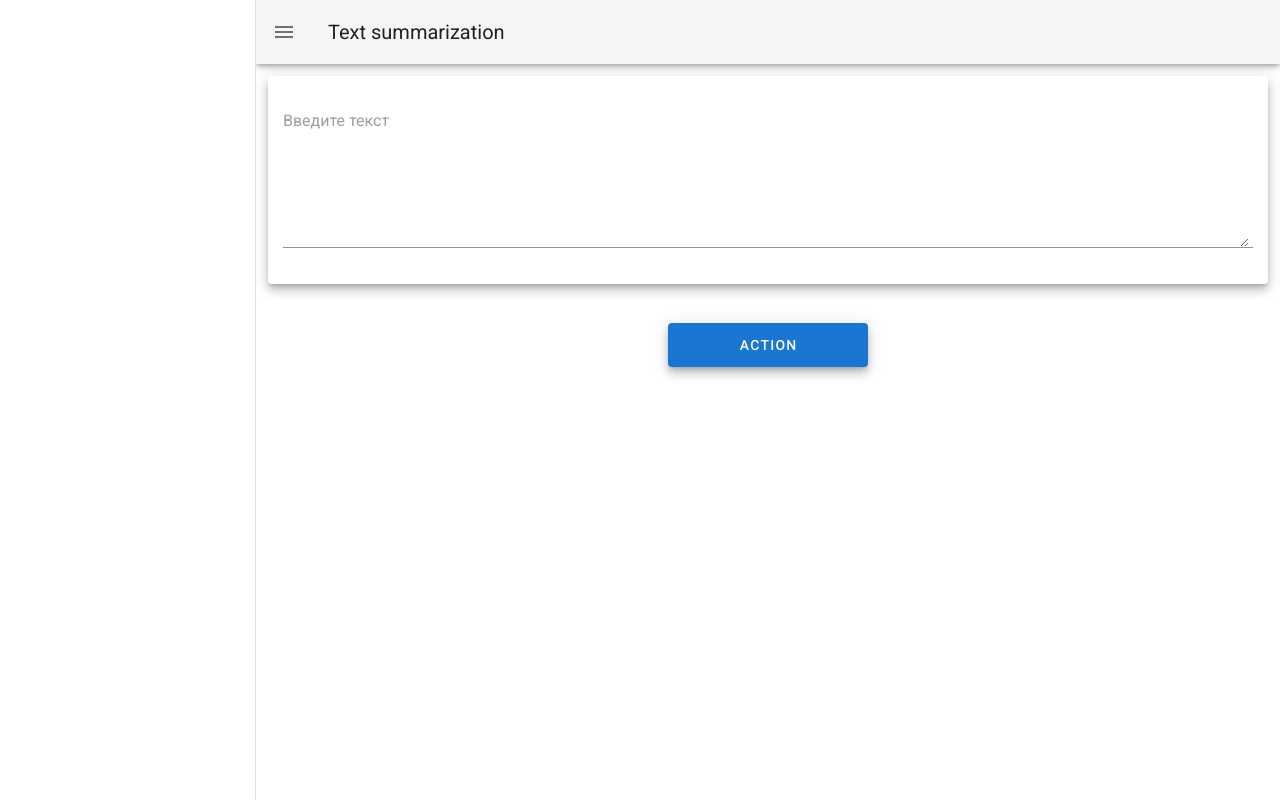
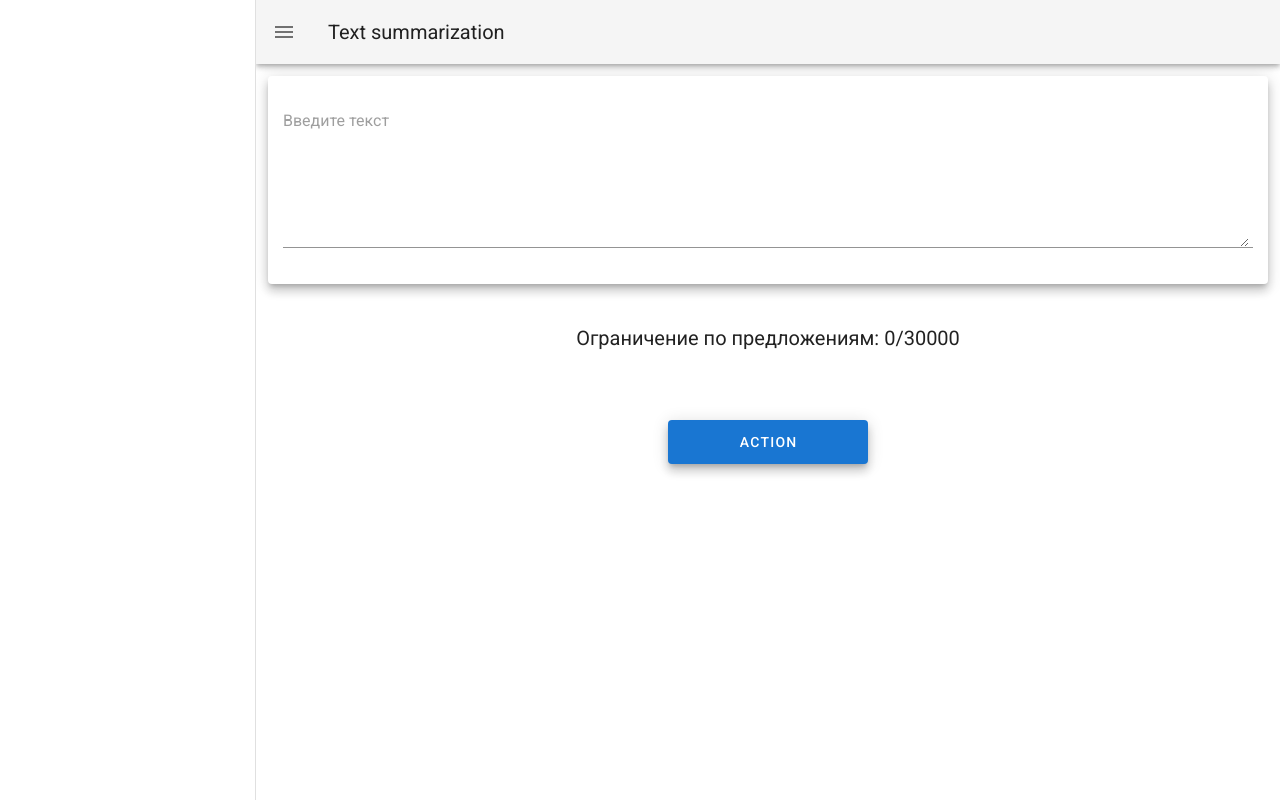
Before and after one commit to Gkjnybrjdf/proj, a Vue app in the folder front/: page / in a window 1280 px wide. Built offline with nearby package versions, Linux system fonts and the light colour scheme.

Commit message:
limited sent

```diff
--- a/front/src/App.vue
+++ b/front/src/App.vue
@@ -4,7 +4,7 @@
       v-model="drawer"
       app
     >
-      <!--  -->
+      <nav-content></nav-content>
     </v-navigation-drawer>
 
     <v-app-bar app>
@@ -24,8 +24,14 @@
           placeholder="Введите текст"
           clearable
           clear-icon="mdi-close-circle"
+          v-model="text"
           />
         </v-card>
+        <v-row
+        align="center"
+        justify="space-around">
+          <p class="counter">Ограничение по предложениям:  {{countSent}}/30000</p>
+        </v-row>
         <v-row
         align="center"
         justify="space-around">
@@ -33,7 +39,8 @@
                 class="btn"
                 color="primary"
                 elevation="7"
-                large>
+                large
+                @click="sendText()">
                 Action
             </v-btn>
         </v-row>
@@ -43,12 +50,36 @@
 </template>
 
 <script>
+import NavContent from './views/NavContent.vue';
   export default {
-    data: () => (
-      {
-        drawer: null
-      }),
+    components:{
+      "nav-content":NavContent
+    },
+    data() {
+      return{
+        drawer: null,
+        text:""
+      }
+
+    },
+    computed:{
+      countSent(){
+        if(this.text=="")
+          return 0;
+        return this.text.split('.').length-1;
+      },
+      alarm(){
+        return this.countSent>=30000;
+      }
+    },
+    methods:{
+      sendText(){
+        if(this.alarm){
+        alert("Введено слишком много предложений!");
+        }
+    }
   }
+}
 </script>
 
 <style scoped>
@@ -59,4 +90,8 @@
   margin-top: 5%;
   width:200px;
 }
+.counter{
+  font-size:20px;
+  margin-top: 5%;
+}
 </style>
--- a/front/src/router/index.js
+++ b/front/src/router/index.js
@@ -1,23 +1,10 @@
 import Vue from 'vue'
 import VueRouter from 'vue-router'
-import Home from '../views/Home.vue'
 
 Vue.use(VueRouter)
 
 const routes = [
-  {
-    path: '/',
-    name: 'Home',
-    component: Home
-  },
-  {
-    path: '/about',
-    name: 'About',
-    // route level code-splitting
-    // this generates a separate chunk (about.[hash].js) for this route
-    // which is lazy-loaded when the route is visited.
-    component: () => import(/* webpackChunkName: "about" */ '../views/About.vue')
-  }
+
 ]
 
 const router = new VueRouter({
--- a/front/src/views/About.vue
+++ /dev/null
@@ -1,5 +0,0 @@
-<template>
-  <div class="about">
-    <h1>This is an about page</h1>
-  </div>
-</template>
--- a/front/src/views/Home.vue
+++ /dev/null
@@ -1,18 +0,0 @@
-<template>
-  <div class="home">
-    <img alt="Vue logo" src="../assets/logo.png">
-    <HelloWorld msg="Welcome to Your Vue.js App"/>
-  </div>
-</template>
-
-<script>
-// @ is an alias to /src
-import HelloWorld from '@/components/HelloWorld.vue'
-
-export default {
-  name: 'Home',
-  components: {
-    HelloWorld
-  }
-}
-</script>
--- /dev/null
+++ b/front/src/views/NavContent.vue
@@ -0,0 +1,12 @@
+<template>
+</template>
+
+<script>
+export default {
+
+}
+</script>
+
+<style>
+
+</style>
```
